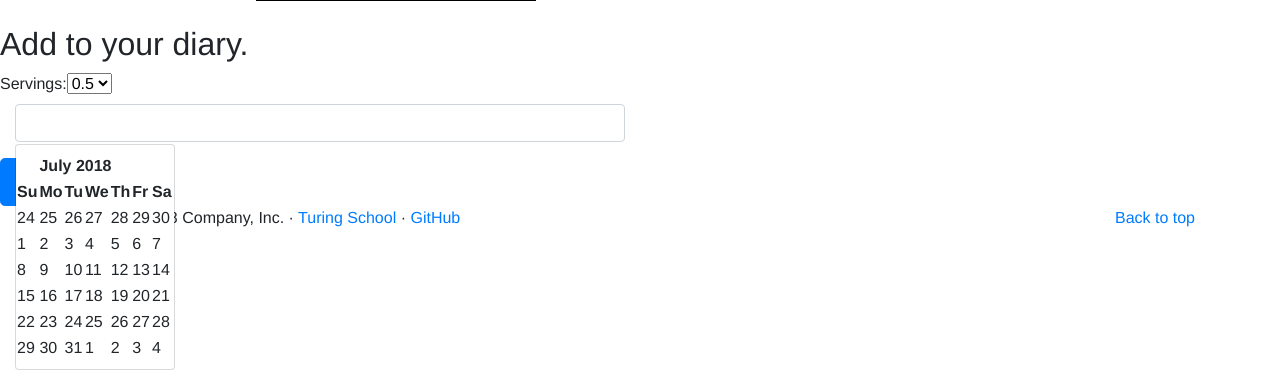
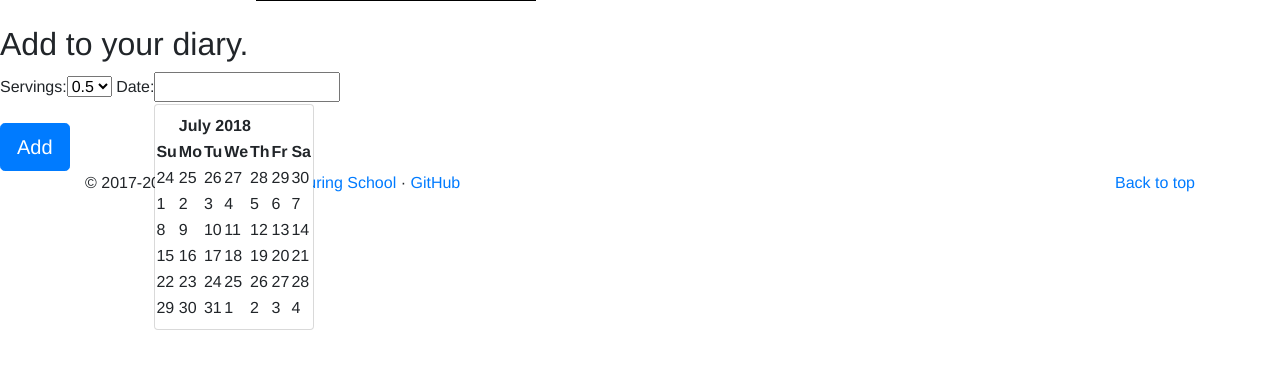
Before and after one commit to lilwillifo/foodi, a Django app: template foodi/templates/search.html in a window 1280 px wide. Shown: the part 537-907 px from the top of the page. After the commit the page ends 867 px from the top, so only its background shows below. Run offline with Django 3.2, Linux system fonts and the light colour scheme; the template is opened without the code that fills it: values that come from a table or form of the project are taken from there, others are empty; some libraries are stand-ins or nearby versions.

Commit message:
form using datepicker to return date

```diff
--- a/foodi/forms.py
+++ b/foodi/forms.py
@@ -1,4 +1,4 @@
 from django import forms
 class DiaryForm(forms.Form):
     servings = forms.ChoiceField(choices= ((str(x), x) for x in [0.5, 1, 1.5, 2, 2.5, 3, 3.5, 4, 4.5, 5]))
-    widgets = {'myDateField': forms.DateInput(attrs={'id': 'datepicker'})}
+    date = forms.CharField(widget=forms.DateInput(attrs={'id': 'datepicker'}))
--- a/foodi/templates/search.html
+++ b/foodi/templates/search.html
@@ -12,23 +12,15 @@
     <div class="form-group">
       {% csrf_token %}
       {{ form }}
-      <!-- <label for="sel1">Servings:</label> -->
-      <!-- <select class="form-control" id="sel1">
-        <option>1</option>
-        <option>2</option>
-        <option>3</option>
-        <option>4</option>
-        <option>5</option>
-      </select> -->
-      <div class='col-sm-6'>
+      <!-- <div class='col-sm-6'>
           <input type='text' class="form-control" id='datepicker' />
-      </div>
+      </div> -->
+    </div>
       <script type="text/javascript">
           $(function () {
               $('#datepicker').datepicker('show');
           });
       </script>
-    </div>
       <input class="btn btn-lg btn-primary" type="submit" value="Add">
   </form>
 
--- a/foodi/views.py
+++ b/foodi/views.py
@@ -26,8 +26,10 @@ def diary(request):
         form = DiaryForm(request.POST)
         # check whether it's valid:
         if form.is_valid():
-            # process the data in form.cleaned_data as required
-            # ...
+            servings = form.cleaned_data['servings']
+            import code; code.interact(local=dict(globals(), **locals()))
+            date = form.cleaned_data['dateField']
+
             # redirect to a new URL:
             return redirect('/dashboard/')
 
```
